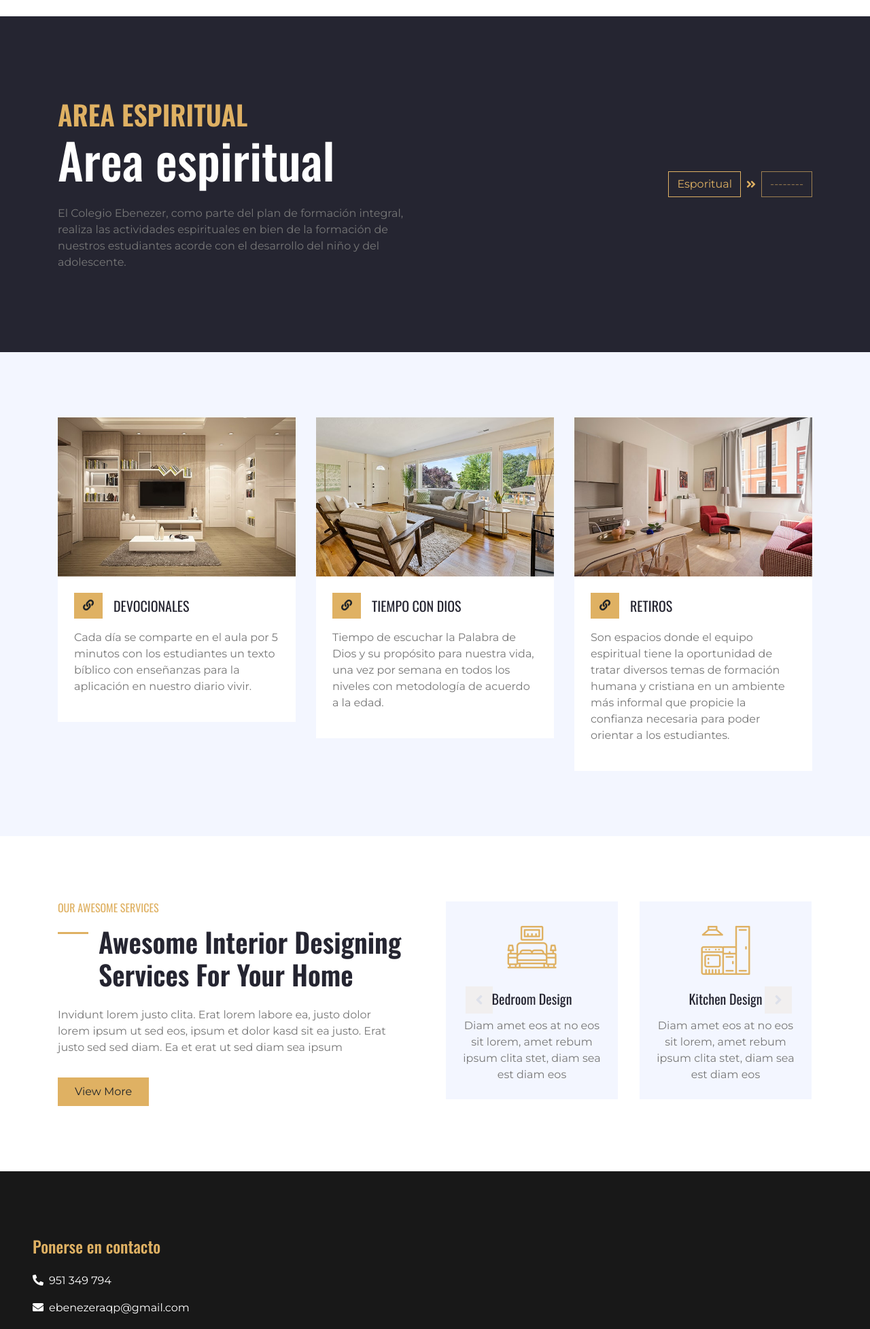
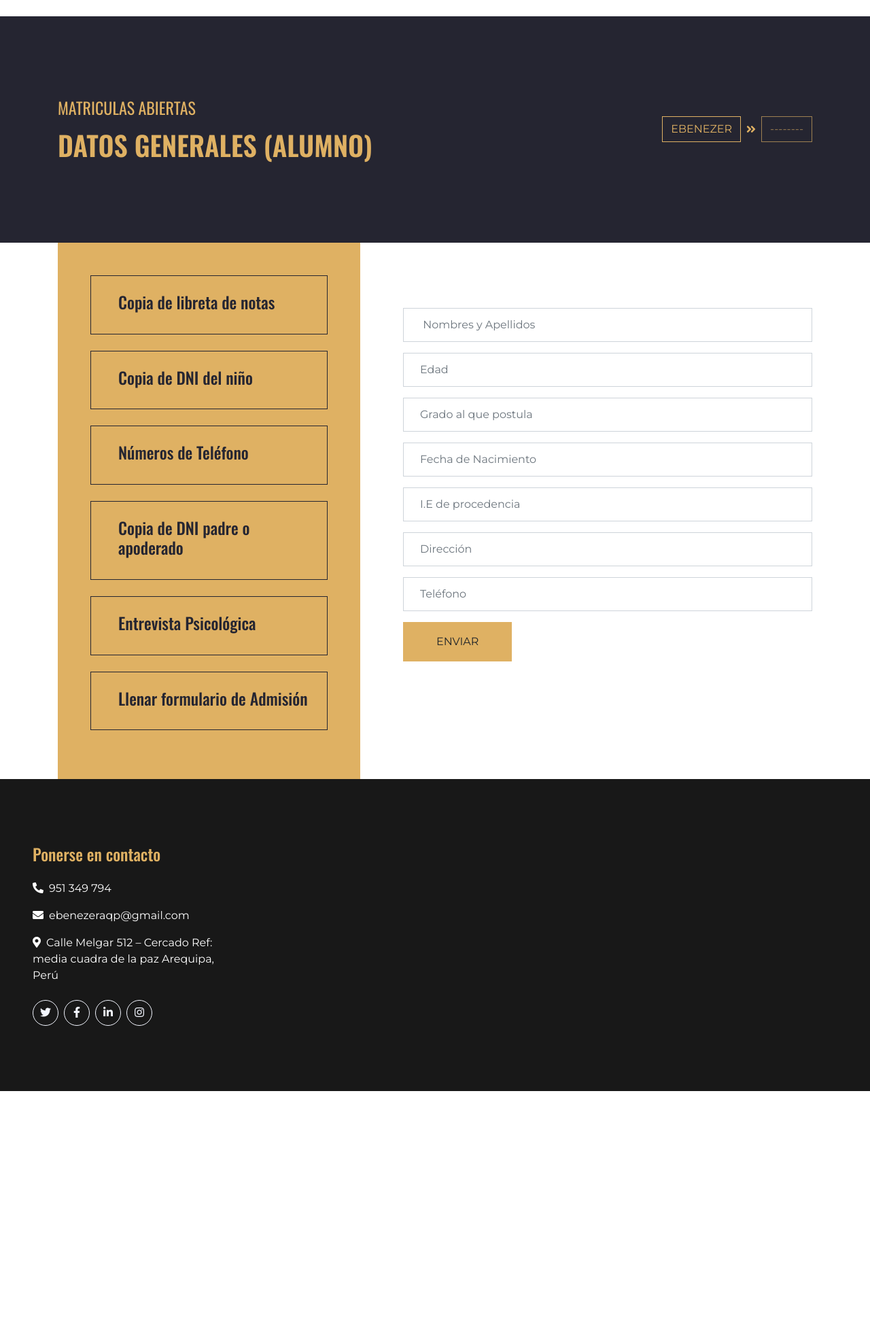
Before and after one commit to LeydiMontufar/ColeArequipa, a CodeIgniter 4 app: the page made by app/Views/Colegio/Admin.php in a window 1280 px wide. Shown: the part 84-2039 px from the top of the page at 68% size. After the commit the page ends 1689 px from the top, so only its background shows below. Run offline with PHP 8.4 and a stand-in for CodeIgniter, Linux system fonts and the light colour scheme; the template is opened without the code that fills it, so the values that code supplies are empty; some libraries are stand-ins or nearby versions.

Commit message:
el pepe2

```diff
--- a/app/Views/Colegio/Admin.php
+++ b/app/Views/Colegio/Admin.php
@@ -5,13 +5,12 @@
         <div class="container py-5">
             <div class="row align-items-center py-4">
                 <div class="col-md-6 text-center text-md-left">
-                    <h1 class="mb-4 mb-md-0 text-primary text-uppercase">AREA ESPIRITUAL</h1>
-                    <h3 class="display-3 text-white mb-md-4">Area espiritual</h3>
-                    <p class="m-0">El Colegio Ebenezer, como parte del plan de formación integral, realiza las actividades espirituales en bien de la formación de nuestros estudiantes acorde con el desarrollo del niño y del adolescente.</p>
+                    <h4 class="text-primary text-uppercase font-weight-normal mb-md-3">MATRICULAS ABIERTAS</h4>
+                    <h1 class="mb-4 mb-md-0 text-primary text-uppercase">Datos Generales (Alumno)</h1>
                 </div>
                 <div class="col-md-6 text-center text-md-right">
                     <div class="d-inline-flex align-items-center">
-                        <a class="btn btn-outline-primary" href="">Esporitual</a>
+                        <a class="btn btn-outline-primary" href="">EBENEZER</a>
                         <i class="fas fa-angle-double-right text-primary mx-2"></i>
                         <a class="btn btn-outline-primary disabled" href="">--------</a>
                     </div>
@@ -19,82 +18,95 @@
             </div>
         </div>
     </div>
-<!-- hhhhhhhhh -->
-<div class="container-fluid bg-light pt-5">
-        <div class="container py-5">
-            <div class="row justify-content-center">
+
+
+    <!-- Contact Start -->
+    <div class="container-fluid bg-white">
+        <div class="container">
+            <div class="row">
+                <div class="col-lg-5">
+                    <div class="d-flex flex-column justify-content-center bg-primary h-100 p-5">
+                        <div class="d-inline-flex border border-secondary p-4 mb-4">
+                            <h1 class="font-weight-normal text-secondary m-0 mr-3"></h1>
+                            <div class="d-flex flex-column">
+                                <h4>Copia de libreta de notas</h4>
                             </div>
-            <div class="row pb-3">
-                <div class="col-md-4 mb-4">
-                    <div class="card border-0 mb-2">
-                        <img class="card-img-top" src="img/blog-1.jpg" alt="">
-                        <div class="card-body bg-white p-4">
-                            <div class="d-flex align-items-center mb-3">
-                                <a class="btn btn-primary" href=""><i class="fa fa-link"></i></a>
-                                <h5 class="m-0 ml-3 text-truncate">DEVOCIONALES</h5>
                         </div>
-                            <p>Cada día se comparte en el aula por 5 minutos con los estudiantes un texto bíblico con enseñanzas para la aplicación en nuestro diario vivir.</p>
+                        <div class="d-inline-flex border border-secondary p-4 mb-4">
+                            <h1 class="font-weight-normal text-secondary m-0 mr-3"></h1>
+                            <div class="d-flex flex-column">
+                                <h4>Copia de DNI del niño</h4>
+                            </div>
+                        </div>
+                        <div class="d-inline-flex border border-secondary p-4 mb-4">
+                            <h1 class="font-weight-normal text-secondary m-0 mr-3"></h1>
+                            <div class="d-flex flex-column">
+                                <h4>Números de Teléfono</h4>
+                            </div>
+                        </div>
+                        <div class="d-inline-flex border border-secondary p-4 mb-4">
+                            <h1 class="font-weight-normal text-secondary m-0 mr-3"></h1>
+                            <div class="d-flex flex-column">
+                                <h4>Copia de DNI padre o apoderado</h4>
+                            </div>
+                        </div>
+                        <div class="d-inline-flex border border-secondary p-4 mb-4">
+                            <h1 class="font-weight-normal text-secondary m-0 mr-3"></h1>
+                            <div class="d-flex flex-column">
+                                <h4>Entrevista Psicológica</h4>
+                            </div>
+                        </div>
+                        <div class="d-inline-flex border border-secondary p-4 mb-4">
+                            <h1 class="font-weight-normal text-secondary m-0 mr-3"></h1>
+                            <div class="d-flex flex-column">
+                                <h4>Llenar formulario de Admisión</h4>
                             </div>
                         </div>
                     </div>
-                <div class="col-md-4 mb-4">
-                    <div class="card border-0 mb-2">
-                        <img class="card-img-top" src="img/blog-2.jpg" alt="">
-                        <div class="card-body bg-white p-4">
-                            <div class="d-flex align-items-center mb-3">
-                                <a class="btn btn-primary" href=""><i class="fa fa-link"></i></a>
-                                <h5 class="m-0 ml-3 text-truncate">TIEMPO CON DIOS</h5>
                 </div>
-                            <p>Tiempo de escuchar la Palabra de Dios y su propósito para nuestra vida, una vez por semana en todos los niveles con metodología de acuerdo a la edad.</p>
+                <div class="col-lg-7 mb-5 my-lg-5 py-5 pl-lg-5">
+                    <div class="contact-form">
+                        <div id="success"></div>
+                        <form name="sentMessage" id="contactForm" novalidate="novalidate">
+                            <div class="control-group">
+                                <input type="text" class="form-control p-4" id="name" placeholder=" Nombres y Apellidos" required="required" data-validation-required-message="Please enter your name" />
+                                <p class="help-block text-danger"></p>
                             </div>
+                            <div class="control-group">
+                                <input type="email" class="form-control p-4" id="email" placeholder="Edad" required="required" data-validation-required-message="Please enter your email" />
+                                <p class="help-block text-danger"></p>
                             </div>
+                            <div class="control-group">
+                                <input type="email" class="form-control p-4" id="email" placeholder="Grado al que postula" required="required" data-validation-required-message="Please enter your email" />
+                                <p class="help-block text-danger"></p>
                             </div>
-                <div class="col-md-4 mb-4">
-                    <div class="card border-0 mb-2">
-                        <img class="card-img-top" src="img/blog-3.jpg" alt="">
-                        <div class="card-body bg-white p-4">
-                            <div class="d-flex align-items-center mb-3">
-                                <a class="btn btn-primary" href=""><i class="fa fa-link"></i></a>
-                                <h5 class="m-0 ml-3 text-truncate">RETIROS</h5>
+                            <div class="control-group">
+                                <input type="email" class="form-control p-4" id="email" placeholder="Fecha de Nacimiento" required="required" data-validation-required-message="Please enter your email" />
+                                <p class="help-block text-danger"></p>
                             </div>
-                            <p>Son espacios donde el equipo espiritual tiene la oportunidad de tratar diversos temas de formación humana y cristiana en un ambiente más informal que propicie la confianza necesaria para poder orientar a los estudiantes.</p>
+                            <div class="control-group">
+                                <input type="email" class="form-control p-4" id="email" placeholder="I.E de procedencia" required="required" data-validation-required-message="Please enter your email" />
+                                <p class="help-block text-danger"></p>
                             </div>
+                            <div class="control-group">
+                                <input type="email" class="form-control p-4" id="email" placeholder="Dirección" required="required" data-validation-required-message="Please enter your email" />
+                                <p class="help-block text-danger"></p>
                             </div>
+                            <div class="control-group">
+                                <input type="email" class="form-control p-4" id="email" placeholder="Teléfono" required="required" data-validation-required-message="Please enter your email" />
+                                <p class="help-block text-danger"></p>
                             </div>
 
+                            <div>
+                                <button class="btn btn-primary py-3 px-5" type="submit" id="sendMessageButton">ENVIAR</button>
                             </div>
-        </div>
-    </div>
-
-<div class="container-fluid py-5">
-        <div class="container py-5">
-            <div class="row">
-                <div class="col-lg-6 pr-lg-5">
-                    <h6 class="text-primary font-weight-normal text-uppercase mb-3">Our Awesome Services</h6>
-                    <h1 class="mb-4 section-title">Awesome Interior Designing Services For Your Home</h1>
-                    <p>Invidunt lorem justo clita. Erat lorem labore ea, justo dolor lorem ipsum ut sed eos, ipsum et dolor kasd sit ea justo. Erat justo sed sed diam. Ea et erat ut sed diam sea ipsum</p>
-                    <a href="" class="btn btn-primary mt-3 py-2 px-4">View More</a>
-                </div>
-                <div class="col-lg-6 p-0 pt-5 pt-lg-0">
-                    <div class="owl-carousel service-carousel position-relative">
-                        <div class="d-flex flex-column text-center bg-light mx-3 p-4">
-                            <h3 class="flaticon-bedroom display-3 font-weight-normal text-primary mb-3"></h3>
-                            <h5 class="mb-3">Bedroom Design</h5>
-                            <p class="m-0">Diam amet eos at no eos sit lorem, amet rebum ipsum clita stet, diam sea est diam eos</p>
-                        </div>
-                        <div class="d-flex flex-column text-center bg-light mx-3 p-4">
-                            <h3 class="flaticon-kitchen display-3 font-weight-normal text-primary mb-3"></h3>
-                            <h5 class="mb-3">Kitchen Design</h5>
-                            <p class="m-0">Diam amet eos at no eos sit lorem, amet rebum ipsum clita stet, diam sea est diam eos</p>
-                        </div>
-                        <div class="d-flex flex-column text-center bg-light mx-3 p-4">
-                            <h3 class="flaticon-bathroom display-3 font-weight-normal text-primary mb-3"></h3>
-                            <h5 class="mb-3">Bathroom Design</h5>
-                            <p class="m-0">Diam amet eos at no eos sit lorem, amet rebum ipsum clita stet, diam sea est diam eos</p>
+                        </form>
                     </div>
                 </div>
             </div>
         </div>
     </div>
-    </div>
+
+
+
 <?= $this->endSection()?>
```
Lines whose indentation alone changed are shown as unchanged.
